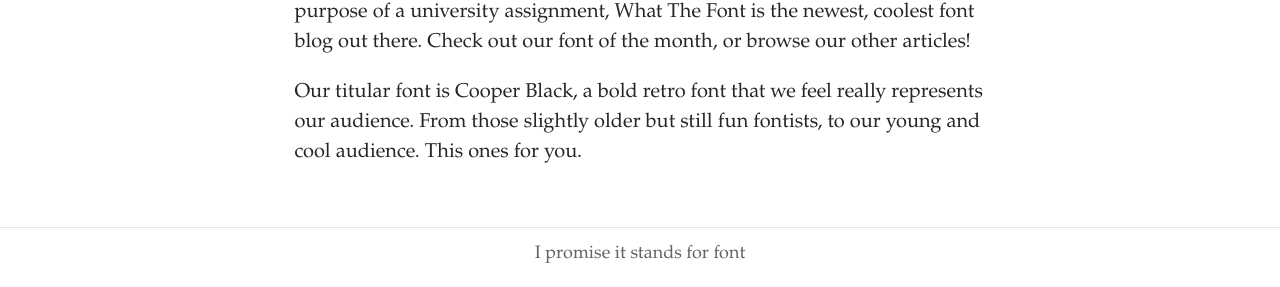
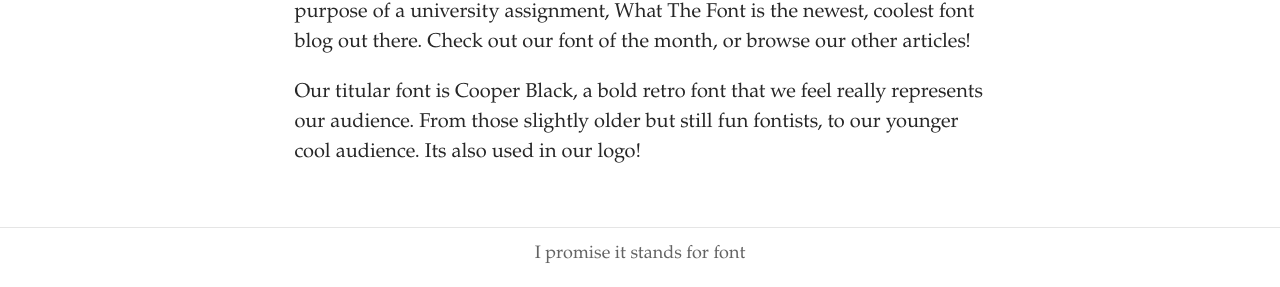
Before and after one commit to eliskevington/whatthef-, a Jekyll site: the page built from pages/about.md, in a window 1280 px wide. Shown: the part 510-797 px from the top of the page. Built offline with Jekyll 4.4.1, drawn with Linux system fonts in a browser that asks for light colours; some web fonts are replaced.

Commit message:
Update Page “about”

```diff
--- a/pages/about.md
+++ b/pages/about.md
@@ -10,10 +10,8 @@ tags: null
 description: null
 show: true
 ---
-
-
 Welcome to What The Font, your favourite blog for everything fonty!
 
 This blog is for those fun font people, the Helvetica's among the typography community rather than the Times New Romans. Made entirely for the purpose of a university assignment, What The Font is the newest, coolest font blog out there. Check out our font of the month, or browse our other articles!
 
-Our titular font is Cooper Black, a bold retro font that we feel really represents our audience. From those slightly older but still fun fontists, to our young and cool audience. This ones for you.
+Our titular font is Cooper Black, a bold retro font that we feel really represents our audience. From those slightly older but still fun fontists, to our younger cool audience. Its also used in our logo!
```
